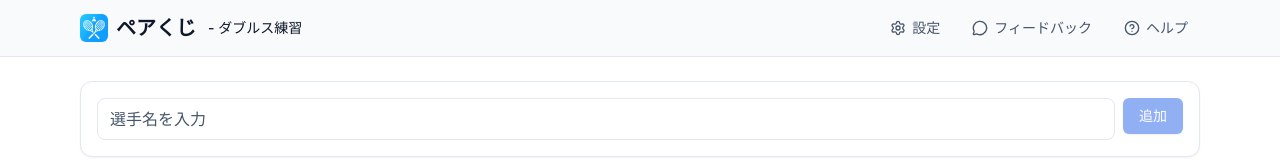
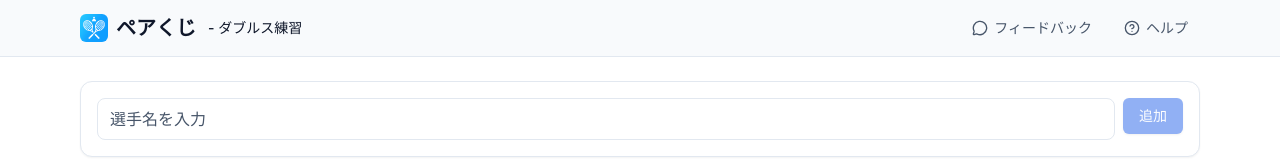
Before and after one commit to KM0912/pairkuji, a Next.js app: page /members in a window 1280 px wide. Shown: the top 160 px of the page. Built offline with nearby package versions, Linux system fonts and the light colour scheme; no server answers.

Commit message:
Headerコンポーネントの設定ボタンを削除

```diff
--- a/src/components/practice/Header.tsx
+++ b/src/components/practice/Header.tsx
@@ -26,20 +26,15 @@ export function Header({}: HeaderProps) {
                   height={28}
                   className="rounded-md"
                 />
-                <h1 className={'text-xl font-bold text-foreground'}>ペアくじ</h1>
+                <h1 className={'text-xl font-bold text-foreground'}>
+                  ペアくじ
+                </h1>
               </div>
               <span className={'text-sm font-medium hidden sm:inline'}>
                 - ダブルス練習
               </span>
             </div>
             <div className="flex items-center gap-2">
-              <button
-                className="flex items-center gap-1.5 px-3 py-1.5 text-muted-foreground hover:text-foreground hover:bg-secondary rounded-lg transition-colors"
-                aria-label="設定"
-              >
-                <Settings className="w-4 h-4" />
-                <span className="text-sm hidden sm:inline">設定</span>
-              </button>
               <button
                 className="flex items-center gap-1.5 px-3 py-1.5 text-muted-foreground hover:text-foreground hover:bg-secondary rounded-lg transition-colors"
                 aria-label="フィードバック"
```
